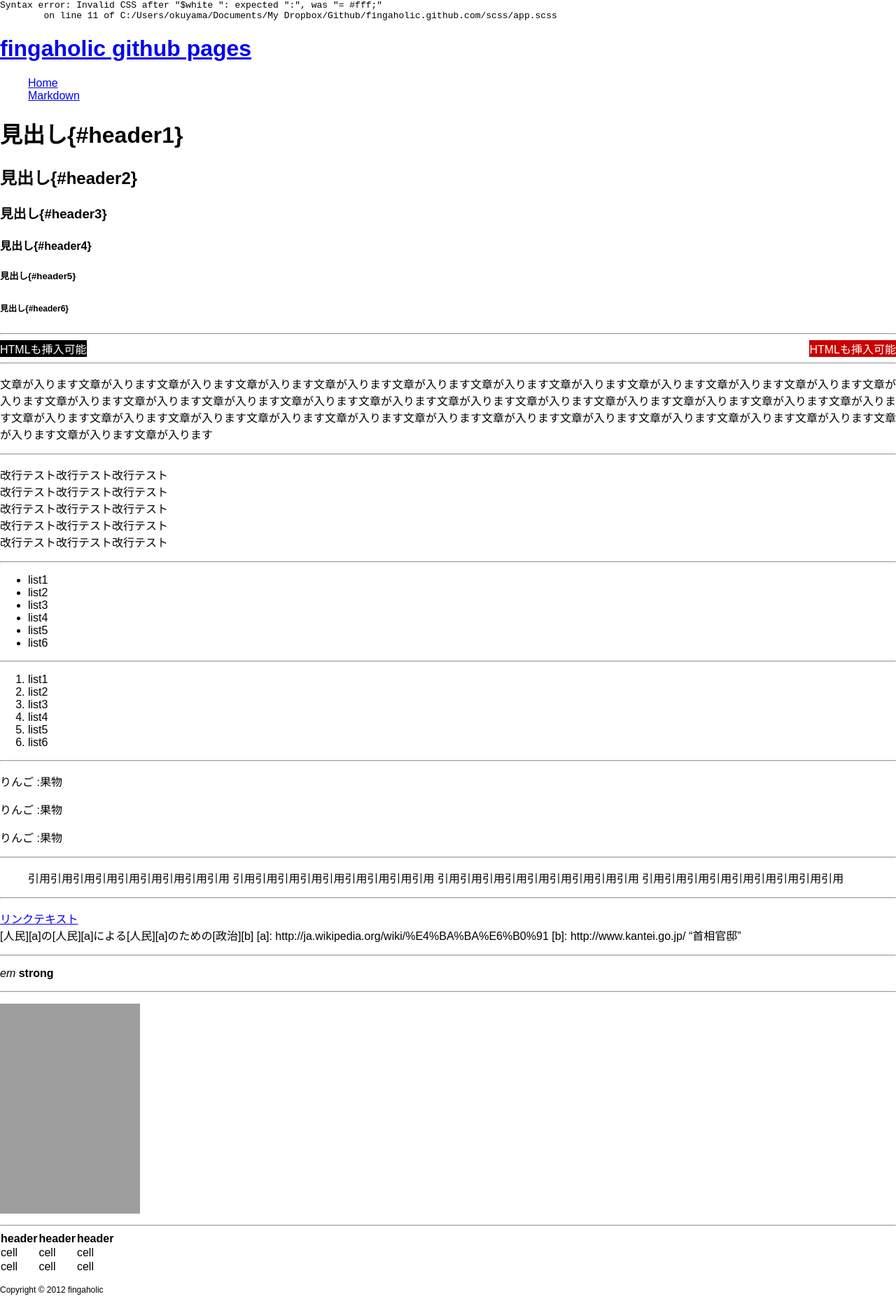
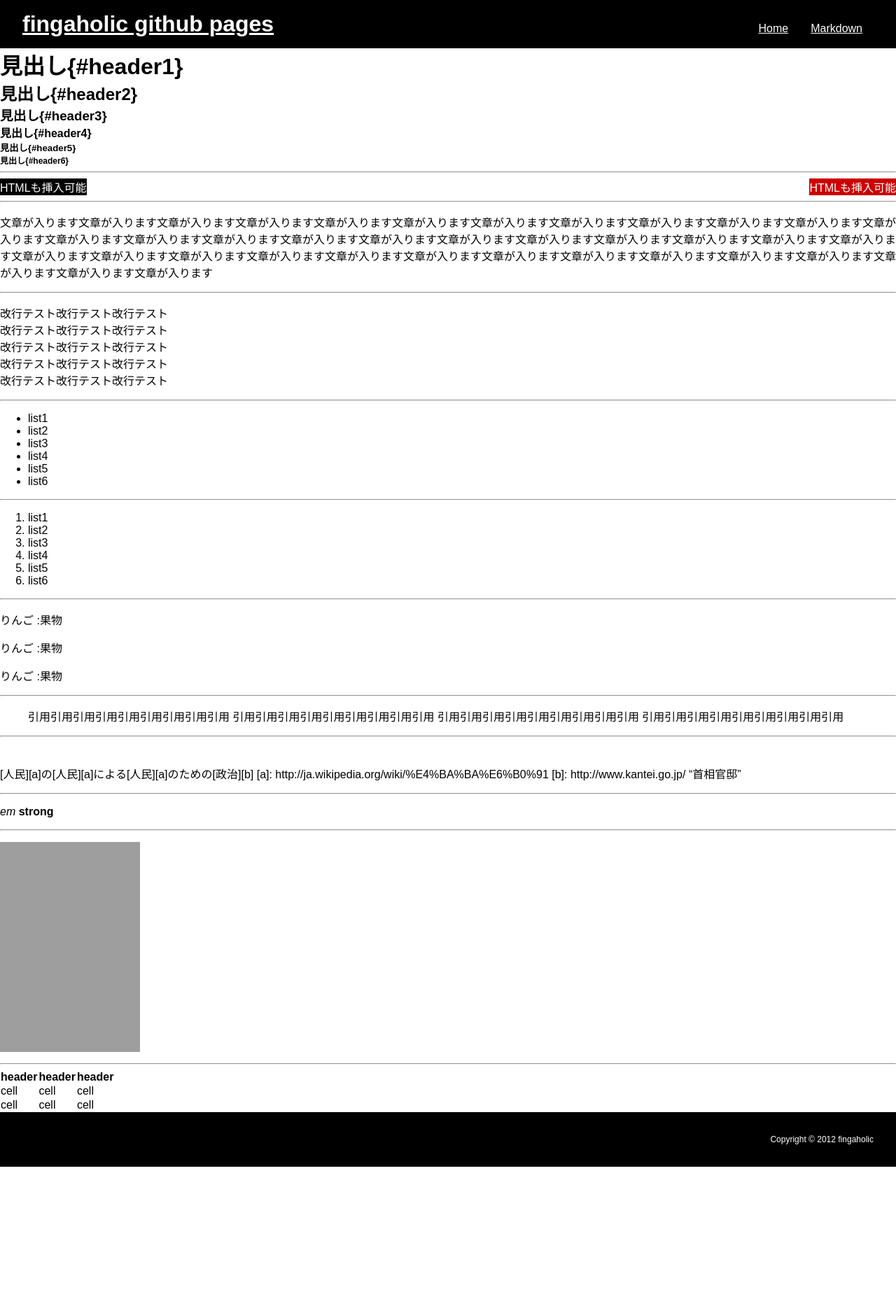
Before and after one commit to FiNGAHOLiC/fingaholic.github.com, a Jekyll site: the page built from markdown.md, in a window 1280 px wide. Shown: the whole page at 70% size. Built offline with Jekyll 4.4.1, drawn with Linux system fonts in a browser that asks for light colours; after the commit the page ends 1667 px from its top, so only the background shows below that; grey boxes are pictures that could not be loaded.

Commit message:
Edited variables

```diff
--- a/css/app.css
+++ b/css/app.css
@@ -1,59 +1,20 @@
+@charset "utf-8";
 /*
-Syntax error: Invalid CSS after "$white ": expected ":", was "= #fff;"
-        on line 11 of C:/Users/okuyama/Documents/My Dropbox/Github/fingaholic.github.com/scss/app.scss
+ * app.scss
+ *
+ * @modified 2011/04/09
+ *
+ */
+h1, h2, h3, h4, h5, h6 { margin: 0; }
 
-Backtrace:
-C:/Users/okuyama/Documents/My Dropbox/Github/fingaholic.github.com/scss/app.scss:11
-C:/Program Files/Scout/vendor/gems/gems/sass-3.1.7/lib/sass/../sass/scss/parser.rb:897:in `expected'
-C:/Program Files/Scout/vendor/gems/gems/sass-3.1.7/lib/sass/../sass/scss/parser.rb:841:in `expected'
-C:/Program Files/Scout/vendor/gems/gems/sass-3.1.7/lib/sass/../sass/scss/parser.rb:836:in `tok!'
-C:/Program Files/Scout/vendor/gems/gems/sass-3.1.7/lib/sass/../sass/scss/parser.rb:334:in `variable'
-C:/Program Files/Scout/vendor/gems/gems/sass-3.1.7/lib/sass/../sass/scss/parser.rb:379:in `block_child'
-C:/Program Files/Scout/vendor/gems/gems/sass-3.1.7/lib/sass/../sass/scss/parser.rb:372:in `block_contents'
-C:/Program Files/Scout/vendor/gems/gems/sass-3.1.7/lib/sass/../sass/scss/parser.rb:57:in `stylesheet'
-C:/Program Files/Scout/vendor/gems/gems/sass-3.1.7/lib/sass/../sass/scss/parser.rb:26:in `parse'
-C:/Program Files/Scout/vendor/gems/gems/sass-3.1.7/lib/sass/../sass/engine.rb:320:in `_to_tree'
-C:/Program Files/Scout/vendor/gems/gems/sass-3.1.7/lib/sass/../sass/engine.rb:293:in `_render'
-C:/Program Files/Scout/vendor/gems/gems/sass-3.1.7/lib/sass/../sass/engine.rb:241:in `render'
-C:/Program Files/Scout/vendor/gems/gems/sass-3.1.7/lib/sass/../sass/util.rb:297:in `silence_sass_warnings'
-C:/Program Files/Scout/vendor/gems/gems/sass-3.1.7/lib/sass/../sass/engine.rb:241:in `render'
-C:/Program Files/Scout/vendor/gems/gems/compass-0.11.5/lib/compass/compiler.rb:136:in `compile'
-C:/Program Files/Scout/vendor/gems/gems/compass-0.11.5/lib/compass/compiler.rb:122:in `timed'
-C:/Program Files/Scout/vendor/gems/gems/compass-0.11.5/lib/compass/compiler.rb:135:in `compile'
-C:/Program Files/Scout/vendor/gems/gems/compass-0.11.5/lib/compass/logger.rb:45:in `red'
-C:/Program Files/Scout/vendor/gems/gems/compass-0.11.5/lib/compass/compiler.rb:134:in `compile'
-C:/Program Files/Scout/vendor/gems/gems/compass-0.11.5/lib/compass/compiler.rb:114:in `compile_if_required'
-C:/Program Files/Scout/vendor/gems/gems/compass-0.11.5/lib/compass/compiler.rb:99:in `run'
-org/jruby/RubyArray.java:1603:in `each'
-C:/Program Files/Scout/vendor/gems/gems/compass-0.11.5/lib/compass/compiler.rb:97:in `run'
-C:/Program Files/Scout/vendor/gems/gems/compass-0.11.5/lib/compass/compiler.rb:122:in `timed'
-C:/Program Files/Scout/vendor/gems/gems/compass-0.11.5/lib/compass/compiler.rb:96:in `run'
-C:/Program Files/Scout/vendor/gems/gems/compass-0.11.5/lib/compass/commands/watch_project.rb:142:in `recompile'
-org/jruby/RubyMethod.java:133:in `call'
-org/jruby/RubyProc.java:268:in `call'
-org/jruby/RubyProc.java:228:in `call'
-C:/Program Files/Scout/vendor/gems/gems/fssm-0.2.7/lib/fssm/path.rb:73:in `run_callback'
-C:/Program Files/Scout/vendor/gems/gems/fssm-0.2.7/lib/fssm/path.rb:55:in `callback_action'
-C:/Program Files/Scout/vendor/gems/gems/fssm-0.2.7/lib/fssm/path.rb:35:in `update'
-C:/Program Files/Scout/vendor/gems/gems/fssm-0.2.7/lib/fssm/state/directory.rb:39:in `modified'
-org/jruby/RubyArray.java:1603:in `each'
-C:/Program Files/Scout/vendor/gems/gems/fssm-0.2.7/lib/fssm/state/directory.rb:37:in `modified'
-C:/Program Files/Scout/vendor/gems/gems/fssm-0.2.7/lib/fssm/state/directory.rb:18:in `refresh'
-C:/Program Files/Scout/vendor/gems/gems/fssm-0.2.7/lib/fssm/backends/polling.rb:17:in `run'
-org/jruby/RubyArray.java:1603:in `each'
-C:/Program Files/Scout/vendor/gems/gems/fssm-0.2.7/lib/fssm/backends/polling.rb:17:in `run'
-org/jruby/RubyKernel.java:1419:in `loop'
-C:/Program Files/Scout/vendor/gems/gems/fssm-0.2.7/lib/fssm/backends/polling.rb:15:in `run'
-C:/Program Files/Scout/vendor/gems/gems/fssm-0.2.7/lib/fssm/monitor.rb:26:in `run'
-C:/Program Files/Scout/vendor/gems/gems/fssm-0.2.7/lib/fssm.rb:20:in `monitor'
-C:/Program Files/Scout/vendor/gems/gems/compass-0.11.5/lib/compass/commands/watch_project.rb:86:in `perform'
-C:/Program Files/Scout/vendor/gems/gems/compass-0.11.5/lib/compass/commands/base.rb:18:in `execute'
-C:/Program Files/Scout/vendor/gems/gems/compass-0.11.5/lib/compass/commands/project_base.rb:19:in `execute'
-C:/Program Files/Scout/vendor/gems/gems/compass-0.11.5/lib/compass/exec/sub_command_ui.rb:43:in `perform!'
-C:/Program Files/Scout/vendor/gems/gems/compass-0.11.5/lib/compass/exec/sub_command_ui.rb:15:in `run!'
-C:\Program Files\Scout\bin\compass:12:in `(root)'
-*/
-body:before {
-  white-space: pre;
-  font-family: monospace;
-  content: "Syntax error: Invalid CSS after \"$white \": expected \":\", was \"= #fff;\"\A         on line 11 of C:/Users/okuyama/Documents/My Dropbox/Github/fingaholic.github.com/scss/app.scss"; }
+header { padding: 1em 2em; overflow: hidden; background: black; color: white; _zoom: 1; }
+header h1 { float: left; }
+header nav { float: right; overflow: hidden; _zoom: 1; }
+header nav ul li { margin: 0 1em; float: left; }
+
+footer { padding: 1em 2em; background: black; color: white; }
+footer p { text-align: right; }
+
+a { color: white; text-decoration: underline; }
+a:visited { color: white; text-decoration: underline; }
+a:hover { color: white; text-decoration: none; }
```
